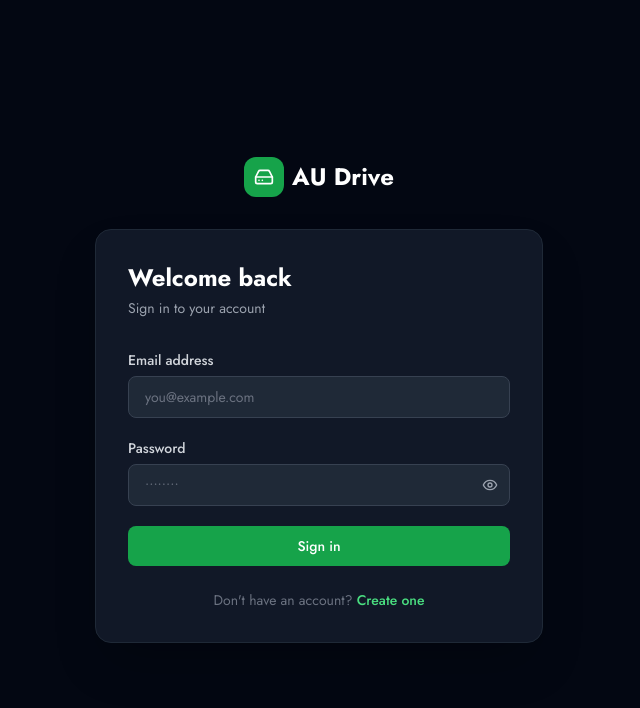
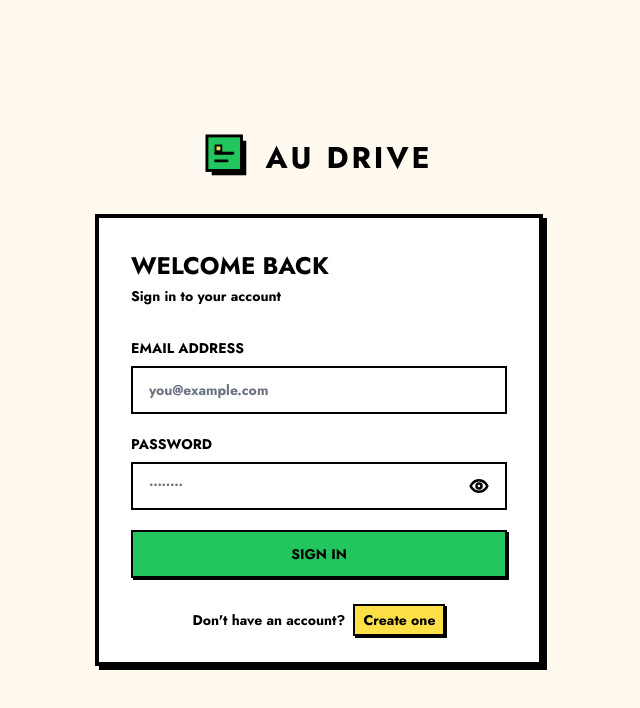
Before and after one commit to udaykanthredy/AU-Drive, a Next.js app in the folder client/: page /login in a window 1280 px wide. Shown: the top 708 px of the page, without its empty margins (321-961 px from the left). Built offline with nearby package versions, Linux system fonts and the light colour scheme; no server answers.

Commit message:
feat(ui): add neubrutalism favicons and update auth pages

```diff
--- a/client/src/app/(auth)/login/page.tsx
+++ b/client/src/app/(auth)/login/page.tsx
@@ -41,24 +41,30 @@ export default function LoginPage() {
   };
 
   return (
-    <main className="flex min-h-screen items-center justify-center bg-gray-950 px-4">
+    <main className="flex min-h-screen items-center justify-center bg-neo-bg px-4">
       <div className="w-full max-w-md">
         {/* Logo */}
-        <div className="flex items-center justify-center gap-2 mb-8">
-          <div className="w-10 h-10 rounded-xl bg-brand-600 flex items-center justify-center">
-            <HardDrive className="w-5 h-5 text-white" />
+        <div className="flex items-center justify-center gap-3 mb-8">
+          <div className="w-12 h-12 flex items-center justify-center">
+            <svg xmlns="http://www.w3.org/2000/svg" viewBox="0 0 100 100" className="w-full h-full">
+              <rect x="14" y="14" width="72" height="72" fill="#000000" />
+              <rect x="4" y="4" width="72" height="72" fill="#22c55e" stroke="#000000" strokeWidth="6" />
+              <path d="M 22 40 L 58 40" stroke="#000000" strokeWidth="6" strokeLinecap="round" />
+              <path d="M 22 56 L 46 56" stroke="#000000" strokeWidth="6" strokeLinecap="round" />
+              <rect x="22" y="24" width="12" height="12" fill="#FDE047" stroke="#000000" strokeWidth="4" />
+            </svg>
           </div>
-          <span className="text-2xl font-bold text-white">AU Drive</span>
+          <span className="text-3xl font-bold text-black uppercase tracking-widest">AU Drive</span>
         </div>
 
-        <div className="bg-gray-900 border border-gray-800 rounded-2xl p-8 shadow-2xl">
-          <h1 className="text-2xl font-bold text-white mb-1">Welcome back</h1>
-          <p className="text-gray-400 text-sm mb-8">Sign in to your account</p>
+        <div className="bg-white border-4 border-black p-8 shadow-neo">
+          <h1 className="text-2xl font-bold text-black mb-1 uppercase">Welcome back</h1>
+          <p className="text-black font-bold text-sm mb-8">Sign in to your account</p>
 
           <form onSubmit={handleSubmit} className="space-y-5">
             {/* Email */}
             <div>
-              <label className="block text-sm font-medium text-gray-300 mb-1.5" htmlFor="email">
+              <label className="block text-sm font-bold text-black mb-2 uppercase" htmlFor="email">
                 Email address
               </label>
               <input
@@ -70,13 +76,13 @@ export default function LoginPage() {
                 value={form.email}
                 onChange={handleChange}
                 placeholder="you@example.com"
-                className="w-full bg-gray-800 border border-gray-700 rounded-lg px-4 py-2.5 text-sm text-white placeholder-gray-500 focus:outline-none focus:ring-2 focus:ring-brand-500 focus:border-transparent transition-colors"
+                className="w-full bg-white border-2 border-black px-4 py-3 text-sm text-black placeholder-gray-500 focus:outline-none focus:shadow-neo focus:-translate-y-[2px] focus:-translate-x-[2px] font-bold transition-all"
               />
             </div>
 
             {/* Password */}
             <div>
-              <label className="block text-sm font-medium text-gray-300 mb-1.5" htmlFor="password">
+              <label className="block text-sm font-bold text-black mb-2 uppercase" htmlFor="password">
                 Password
               </label>
               <div className="relative">
@@ -89,22 +95,22 @@ export default function LoginPage() {
                   value={form.password}
                   onChange={handleChange}
                   placeholder="••••••••"
-                  className="w-full bg-gray-800 border border-gray-700 rounded-lg px-4 py-2.5 pr-10 text-sm text-white placeholder-gray-500 focus:outline-none focus:ring-2 focus:ring-brand-500 focus:border-transparent transition-colors"
+                  className="w-full bg-white border-2 border-black px-4 py-3 pr-10 text-sm text-black placeholder-gray-500 focus:outline-none focus:shadow-neo focus:-translate-y-[2px] focus:-translate-x-[2px] font-bold transition-all"
                 />
                 <button
                   type="button"
                   onClick={() => setShowPassword((v) => !v)}
-                  className="absolute right-3 top-1/2 -translate-y-1/2 text-gray-400 hover:text-gray-200"
+                  className="absolute right-3 top-1/2 -translate-y-1/2 text-black border-2 border-transparent hover:border-black bg-white p-1"
                   tabIndex={-1}
                 >
-                  {showPassword ? <EyeOff className="w-4 h-4" /> : <Eye className="w-4 h-4" />}
+                  {showPassword ? <EyeOff className="w-5 h-5 stroke-[3]" /> : <Eye className="w-5 h-5 stroke-[3]" />}
                 </button>
               </div>
             </div>
 
             {/* Error */}
             {error && (
-              <div className="rounded-lg bg-red-500/10 border border-red-500/30 px-4 py-3 text-sm text-red-400">
+              <div className="bg-red-500 border-2 border-black px-4 py-3 text-sm font-bold text-black shadow-neo-sm">
                 {error}
               </div>
             )}
@@ -113,16 +119,16 @@ export default function LoginPage() {
             <button
               type="submit"
               disabled={isLoading}
-              className="w-full flex items-center justify-center gap-2 bg-brand-600 hover:bg-brand-700 disabled:opacity-60 disabled:cursor-not-allowed text-white font-medium rounded-lg px-4 py-2.5 text-sm transition-colors"
+              className="w-full flex items-center justify-center gap-2 bg-brand-500 hover:bg-brand-400 disabled:opacity-60 disabled:cursor-not-allowed text-black font-bold border-2 border-black shadow-neo-sm hover:translate-x-[2px] hover:translate-y-[2px] hover:shadow-none px-4 py-3 text-sm transition-all uppercase"
             >
-              {isLoading && <Loader2 className="w-4 h-4 animate-spin" />}
+              {isLoading && <Loader2 className="w-5 h-5 animate-spin stroke-[3]" />}
               {isLoading ? 'Signing in…' : 'Sign in'}
             </button>
           </form>
 
-          <p className="mt-6 text-center text-sm text-gray-500">
+          <p className="mt-8 text-center text-sm text-black font-bold">
             Don't have an account?{' '}
-            <Link href="/register" className="text-brand-400 hover:text-brand-300 font-medium">
+            <Link href="/register" className="text-black bg-neo-yellow px-2 py-1 border-2 border-black shadow-neo-sm hover:translate-x-[2px] hover:translate-y-[2px] hover:shadow-none transition-all ml-1">
               Create one
             </Link>
           </p>
--- a/client/src/components/layout/Sidebar.tsx
+++ b/client/src/components/layout/Sidebar.tsx
@@ -66,8 +66,14 @@ export function Sidebar() {
     <aside className="w-64 flex-shrink-0 bg-neo-bg border-r-4 border-black flex flex-col z-20 relative">
       {/* Logo */}
       <div className="px-6 py-6 flex items-center gap-3 relative z-10">
-        <div className="w-9 h-9 bg-brand-500 flex items-center justify-center border-2 border-black shadow-neo-sm">
-          <HardDrive className="w-5 h-5 text-black" />
+        <div className="w-10 h-10 flex items-center justify-center">
+          <svg xmlns="http://www.w3.org/2000/svg" viewBox="0 0 100 100" className="w-full h-full">
+            <rect x="14" y="14" width="72" height="72" fill="#000000" />
+            <rect x="4" y="4" width="72" height="72" fill="#22c55e" stroke="#000000" strokeWidth="6" />
+            <path d="M 22 40 L 58 40" stroke="#000000" strokeWidth="6" strokeLinecap="round" />
+            <path d="M 22 56 L 46 56" stroke="#000000" strokeWidth="6" strokeLinecap="round" />
+            <rect x="22" y="24" width="12" height="12" fill="#FDE047" stroke="#000000" strokeWidth="4" />
+          </svg>
         </div>
         <span className="font-bold tracking-wide text-black text-xl font-sans uppercase">AU Drive</span>
       </div>
```
Also changed, not shown: client/src/app/(auth)/register/page.tsx (+35 -29 lines), client/src/app/apple-icon.svg (added), client/src/app/icon.svg (added).
